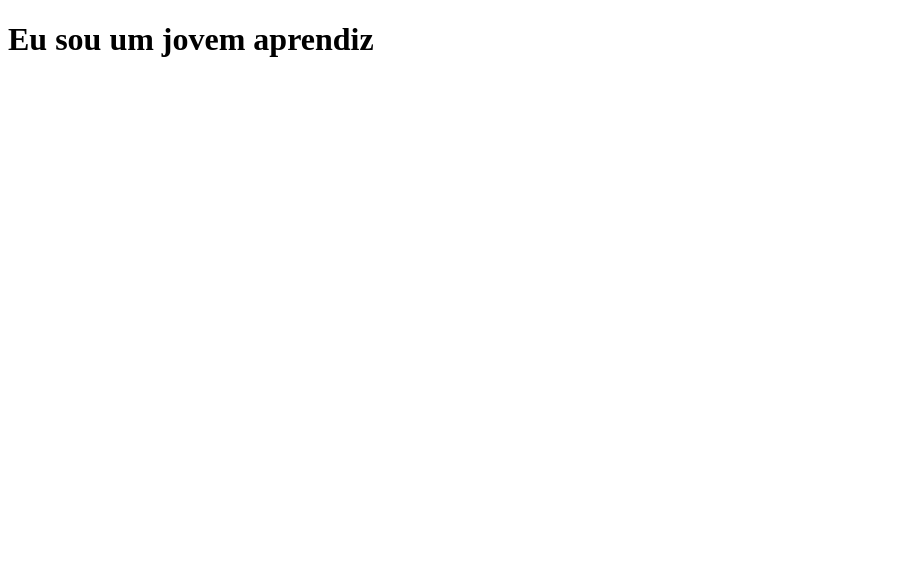
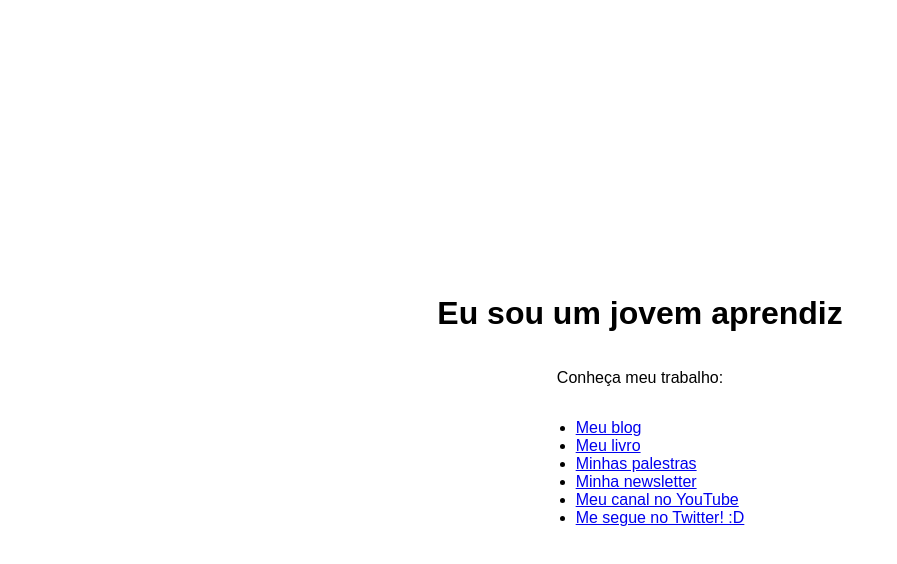
Before and after one commit to aprendizdev/aprendizdev.github.io, a plain HTML site: page index.html in a window 1280 px wide. Shown: the whole page, without its empty margins (0-897 px from the left). Drawn offline with Linux system fonts and the light colour scheme.

Commit message:
Update index.html

```diff
--- a/index.html
+++ b/index.html
@@ -4,9 +4,33 @@
     <meta charset="UTF-8">
     <meta name="viewport" content="width=device-width, initial-scale=1.0">
     <meta http-equiv="X-UA-Compatible" content="ie=edge">
+    <style>
+        body {
+            font-family: sans-serif;
+        }
+
+        .container {
+            display: flex;
+            justify-content: center;
+            align-items: center;
+            height: 100vh;
+            flex-flow: column;
+        }
+    </style>
     <title>Meu primeiro site no GitHub Pages</title>
 </head>
 <body>
-    <h1>Eu sou um jovem aprendiz</h1>
+    <div class="container">
+        <h1>Eu sou um jovem aprendiz</h1>
+        <p>Conheça meu trabalho:</p>
+        <ul>
+            <li><a href="https://woliveiras.com.br/" title="link para o meu blog">Meu blog</a></li>
+            <li><a href="http://bit.ly/universo-da-programacao" title="livro O Universo da Programação">Meu livro</a></li>
+            <li><a href="https://speakerdeck.com/woliveiras" title="link para minhas palestras">Minhas palestras</a></li>
+            <li><a href="http://bit.ly/cartinha-do-will" title="link para minha newsletter">Minha newsletter</a></li>
+            <li><a href="http://bit.ly/yt-universo-da-programacao" title="link para o canal no YouTube">Meu canal no YouTube</a></li>
+            <li><a href="https://twitter.com/w_oliveiras" title="link para o meu Twitter">Me segue no Twitter! :D</a></li>
+        </ul>
+    </div>
 </body>
 </html>
```
